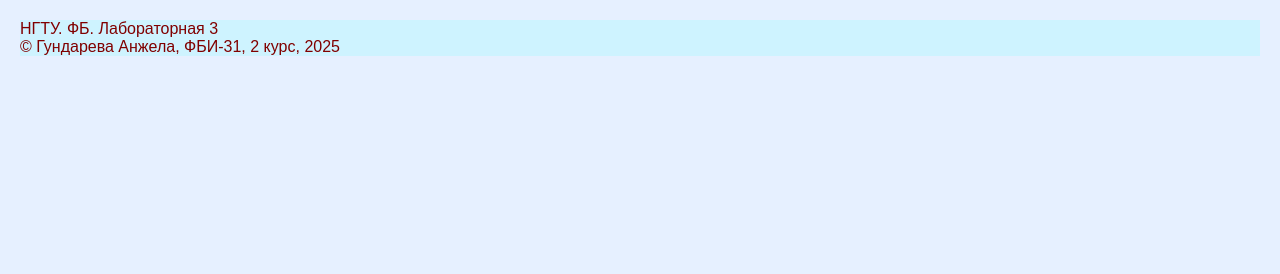
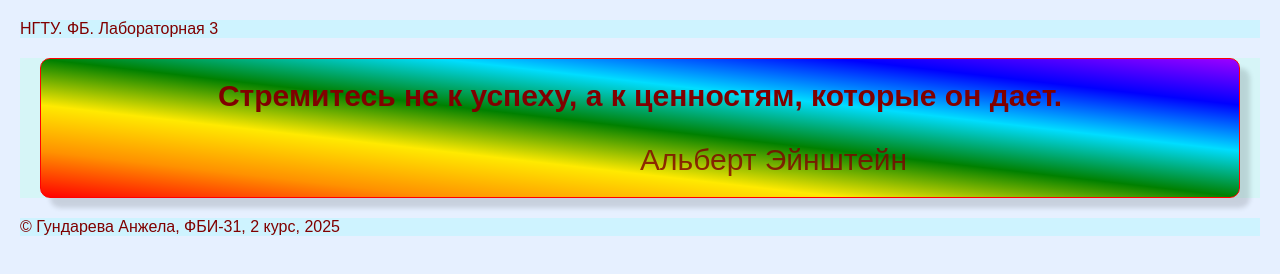
Before and after one commit to gundarevaangela/web-front-labs, a plain HTML site: page lab3/citation.html in a window 1280 px wide. Drawn offline with Linux system fonts and the light colour scheme.

Commit message:
Замена файлов местами

```diff
--- a/lab3/citation.html
+++ b/lab3/citation.html
@@ -3,16 +3,48 @@
 <head>
     <meta charset="UTF-8">
     <meta name="viewport" content="width=device-width, initial-scale=1.0">
-    <title>Gundareva Angela. Лабораторная 3</title>
+    <title>Gundareva Angela. Оформление документа</title>
     <link rel="stylesheet" href="../main.css">
     <link rel="shortcut icon" href="../favicon.ico" type="image/x-icon">
     <link rel="icon" href="../favicon-32x32.png">
     <link rel="icon" href="../favicon-16x16.png">
+    <style>
+        .citation {
+            border: 1px solid red;
+            padding: 20px;
+            border-radius: 10px;
+            margin: 20px;
+            box-shadow: 10px 10px 5px #0002;
+            background: linear-gradient(to right top, red,rgb(255, 145, 0), rgb(255, 234, 0), green,rgb(0, 221, 255) , blue, rgb(157, 0, 255));
+        }
+        .text{
+            font-size: 30px;
+            font-weight: bold;
+            text-align: center;
+        }
+        .author{
+            text-align: left;
+            font-size: 30px;
+            opacity: 0.8;
+            margin-top: 30px;
+            margin-left: 50%;
+        }
+
+    </style>
 </head>
 <body>
 
     <header>НГТУ. ФБ. Лабораторная 3</header>
-    <main></main>
+    <main>
+        <div class="citation">
+            <div class="text">
+                Стремитесь не к успеху, а к ценностям, которые он дает.
+            </div>
+            <div class="author">
+                Альберт Эйнштейн
+            </div>
+        </div>
+    </main>
     <footer>
         &copy; Гундарева Анжела, ФБИ-31, 2 курс, 2025
     </footer>
```
Also changed, not shown: lab3/lab3.html (line endings or trailing spaces).
